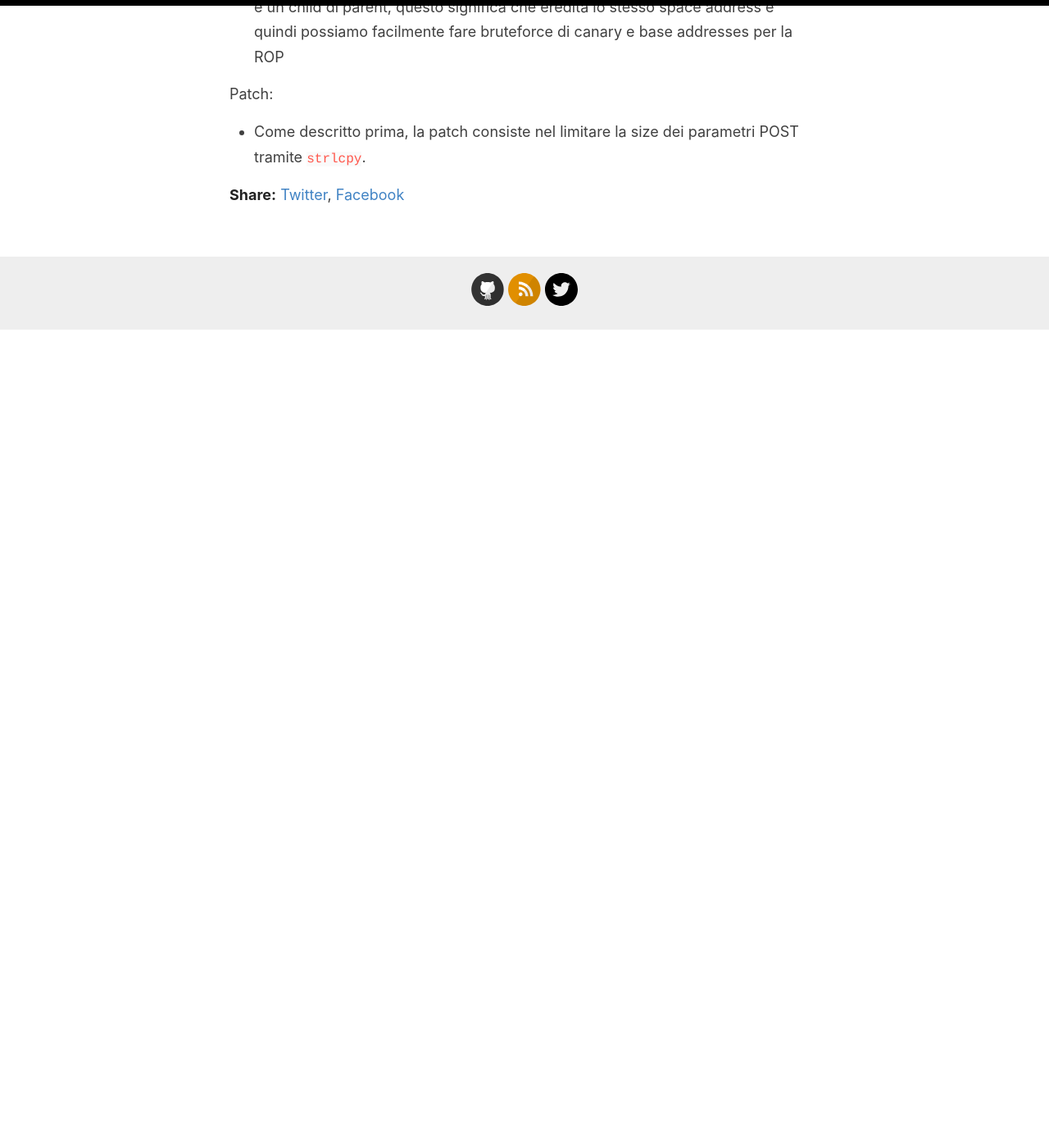
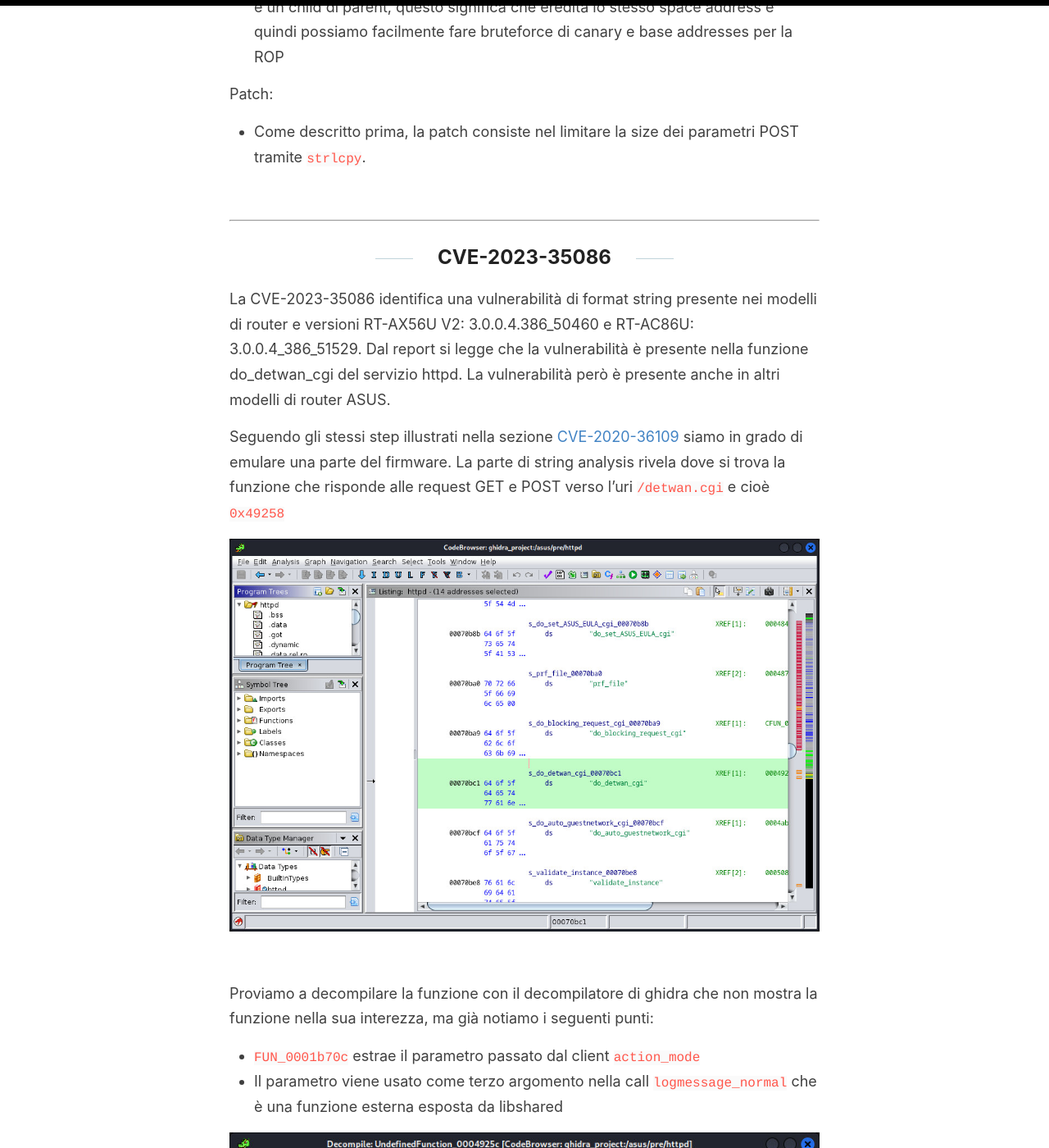
Before and after one commit to cylock-tech/cylock-tech.github.io, a Jekyll site: the page built from _posts/2023-07-21-IoT-emulation.md, in a window 1280 px wide and 1400 px high, scrolled down 16749 px. Shown: the whole window at 82% size. Built offline with Jekyll 4.4.1, drawn with Linux system fonts in a browser that asks for light colours; before the commit the page ends 17152 px from its top, so only the background shows below that; some of the changed text lies outside the part shown.

Commit message:
mod post

```diff
--- a/_posts/2023-07-21-IoT-emulation.md
+++ b/_posts/2023-07-21-IoT-emulation.md
@@ -8,7 +8,7 @@ categories: [IoT, Emulation]
 
 I device embedded e il mondo IoT diventano ogni anno più presenti nella vita quotidiana, e di conseguenza sempre più rilevanti nel mondo IT Sec. Prima di AI, prima del MetaVerso e ancora prima dei protocolli su Blockchain, l'argomento che più era trattato nel mondo IT era quello di Smart device e IoT. Potremmo dire che tutti gli argomenti sopra citati potrebbero essere in un futuro non troppo remoto, sempre più interconnessi tra di loro. Senza entrare nei meriti e demeriti, aspettivi positivi e negativi, ma solo oggettivamente parlando, tutto ciò sembra molto interessante.
 
-Nel seguente blog viene mostrato come emulare una parte del firmware dei router ASUS per replicare la vulnerabilità CVE-2020-36109.
+Nel seguente blog viene mostrato come emulare una parte del firmware dei router ASUS per replicare la vulnerabilità CVE-2020-36109 e CVE-2023-35086.
 
 <br />
 
@@ -215,7 +215,7 @@ Per comunicare lato client con la nvram viene usato `libnvram`, il quale espone
 
 
 Per ovviare questo problema viene usata la tecnica di hooking tramite LD_PRELOAD facendo cross-compilation di questa libreria: [nvram-faker](https://github.com/tin-z/nvram-faker)
-Le entry chiave:valore di default vengono prese dal file `nvram.ini`, file generato da leak di utenti asus su forum e simili (e.g. "nvram show" site:pastebin.com). Lanciamo quindi i seguenti comandi `sudo chroot <path-rootfs_ubifs> ./qemu-arm-static -E LD_PRELOAD=./libnvram-faker.so -g 12345 ./usr/sbin/httpd -p 12234` e `sudo gdb-multiarch ./bin/busybox -q --nx -ex 'source ./.gdbinit-gef.py' -ex 'target remote 127.0.0.1:12345'`.
+Le entry chiave:valore di default vengono prese dal file `nvram.ini`, file generato da leak di utenti asus su forum e simili (e.g. "nvram show" site:pastebin.com). Lanciamo quindi i seguenti comandi `sudo chroot <path-rootfs_ubifs> ./qemu-arm-static -E LD_PRELOAD=./libnvram-faker.so -g 12345 ./usr/sbin/httpd -p 12234` e `sudo gdb-multiarch ./usr/sbin/httpd -q --nx -ex 'source ./.gdbinit-gef.py' -ex 'target remote 127.0.0.1:12345'`.
 
 <p align ="center">
   <img src="/images/2023-07/t17.png">
@@ -268,12 +268,12 @@ Per triggerare la vulnerabilità dobbiamo craftare una request con le seguenti c
 </p>
 <br/>
 
+
+### Considerazioni CVE-2020-36109
+
 Gli script per replicare l'ambiente di test e la PoC vengono forniti ai seguenti link:
  - [PoC](https://github.com/sunn1day/CVE-2020-36109-POC)
  - [IoT toolbox repo](https://github.com/tin-z/IoT_toolbox/tree/main/pocs/ASUS)
-
-
-### Considerazioni ###
 
 Limitazioni exploit:
  - L'overflow accade tramite `str*` quindi non possiamo usare null dentro il payload
@@ -288,3 +288,54 @@ Make exploit great again:
 
 Patch:
  - Come descritto prima, la patch consiste nel limitare la size dei parametri POST tramite `strlcpy`.
+
+<br />
+
+----
+
+## CVE-2023-35086
+
+La CVE-2023-35086 identifica una vulnerabilità di format string presente nei modelli di router e versioni RT-AX56U V2: 3.0.0.4.386_50460 e RT-AC86U: 3.0.0.4_386_51529. Dal report si legge che la vulnerabilità è presente nella funzione do_detwan_cgi del servizio httpd. La vulnerabilità però è presente anche in altri modelli di router ASUS.
+
+Seguendo gli stessi step illustrati nella sezione [CVE-2020-36109](#CVE-2020-36109) siamo in grado di emulare una parte del firmware. La parte di string analysis rivela dove si trova la funzione che risponde alle request GET e POST verso l'uri `/detwan.cgi` e cioè `0x49258`
+
+<p align ="center">
+  <img src="/images/2023-07/t_1.jpg">
+</p>
+<br />
+
+Proviamo a decompilare la funzione con il decompilatore di ghidra che non mostra la funzione nella sua interezza, ma già notiamo i seguenti punti:
+ - `FUN_0001b70c` estrae il parametro passato dal client `action_mode`
+ - Il parametro viene usato come terzo argomento nella call `logmessage_normal` che è una funzione esterna esposta da libshared
+
+<p align ="center">
+  <img src="/images/2023-07/t_2.jpg">
+</p>
+<br />
+
+Cercando su github troviamo che il codice sorgente della funzione `logmessage_normal` è presente nel progetto asuswrt-merlin, in particolare nel file `asuswrt-merlin/release/src/router/shared/misc.c`. Come possiamo notare la funzione salva il contenuto del parametro http `action_mode` dentro la variabile locale `buf`, che a sua volta viene usata come secondo argomento nella call `syslog`
+
+<p align ="center">
+  <img src="/images/2023-07/t_3.jpg">
+</p>
+<br />
+
+Come si nota dal manuale però la syslog esposta da libc supporta le format string e quindi passando una format string sul parametro http `action_mode` siamo in grado triggerare questa vulnerabilità.
+
+<p align ="center">
+  <img src="/images/2023-07/t_4.jpg">
+</p>
+<br />
+
+Per replicare la poc lanciamo i seguenti comandi in due terminali separati: `sudo chroot <path-rootfs_ubifs> ./qemu-arm-static -E LD_PRELOAD=./libnvram-faker.so -g 12345 ./usr/sbin/httpd -p 12234` e `sudo gdb-multiarch ./usr/sbin/httpd -q --nx -ex 'source ./.gdbinit-gef.py' -ex 'target remote 127.0.0.1:12345'`.
+
+<p align ="center">
+  <img src="/images/2023-07/poc.gif">
+</p>
+<br />
+
+### Considerazioni CVE-2023-35086
+
+Gli script per replicare l'ambiente di test e la PoC vengono forniti ai seguenti link:
+ - [PoC](https://github.com/tin-z/CVE-2023-35086-POC)
+ - [IoT toolbox repo](https://github.com/tin-z/IoT_toolbox/tree/main/pocs/ASUS)
```
Also changed, not shown: images/2023-07/poc.gif (added), images/2023-07/t_1.jpg (added), images/2023-07/t_2.jpg (added), images/2023-07/t_3.jpg (added), images/2023-07/t_4.jpg (added).
